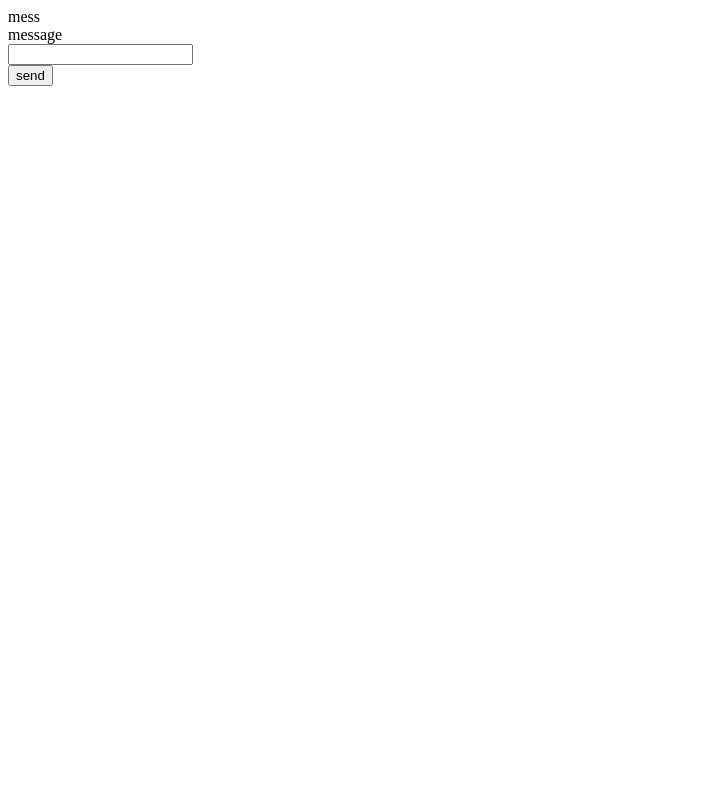
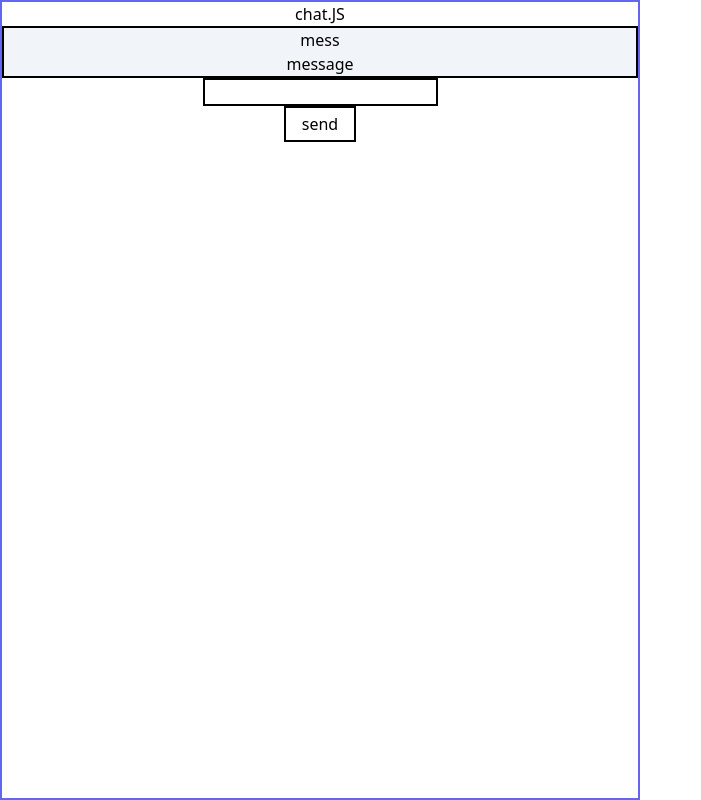
Before and after one commit to patryk-olti/chat.js, a Next.js app: page /messagePage in a window 1280 px wide. Shown: the whole page, without its empty margins (0-701 px from the left). Built offline with nearby package versions, Linux system fonts and the light colour scheme.

Commit message:
Added styles.

```diff
--- a/src/components/chat/messageBox.tsx
+++ b/src/components/chat/messageBox.tsx
@@ -1,6 +1,8 @@
 import { useState } from "react";
 
 import SingleMessage from "./singleMessage";
+
+import "../../app/globals.css";
 
 const MessageBox = () => {
 
@@ -16,8 +18,9 @@ const MessageBox = () => {
     }
 
     return (
-        <div>
-            <div>
+        <div className="h-lvh border-2 border-indigo-500 w-1/2 flex-1 text-center">
+            chat.JS
+            <div className="bg-slate-100 border-2 border-black">
                 <div> mess </div>
                 <div> message </div>
             </div>
@@ -26,12 +29,14 @@ const MessageBox = () => {
                     type="text"
                     value={message}
                     onChange={handleSetMessage}
+                    className="border-2 border-black"
                 />
             </div>
             <div>
                 <button
                     type="button"
                     onClick={handleSubmit}
+                    className="border-2 border-black px-4 py-1 cursor-pointer"
                 >send</button>
             </div>
         </div>
```
